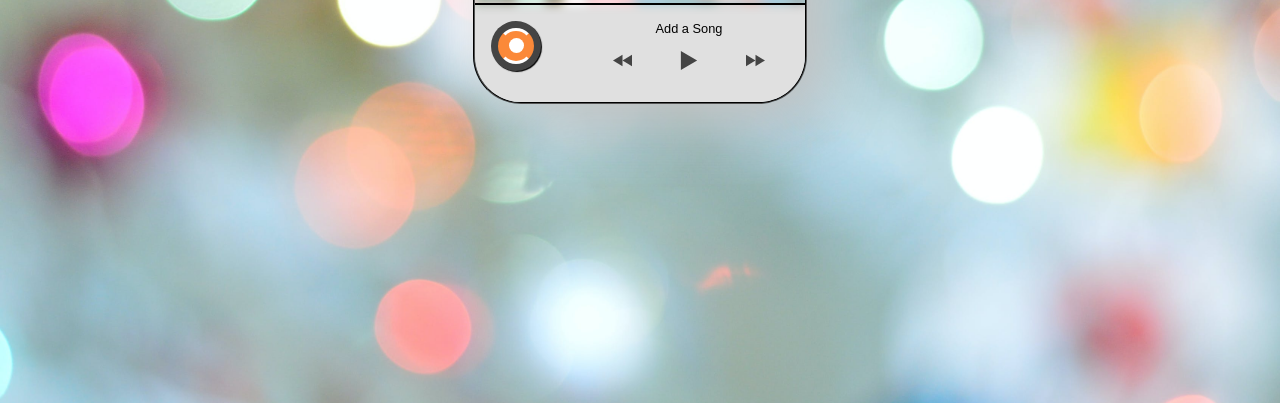
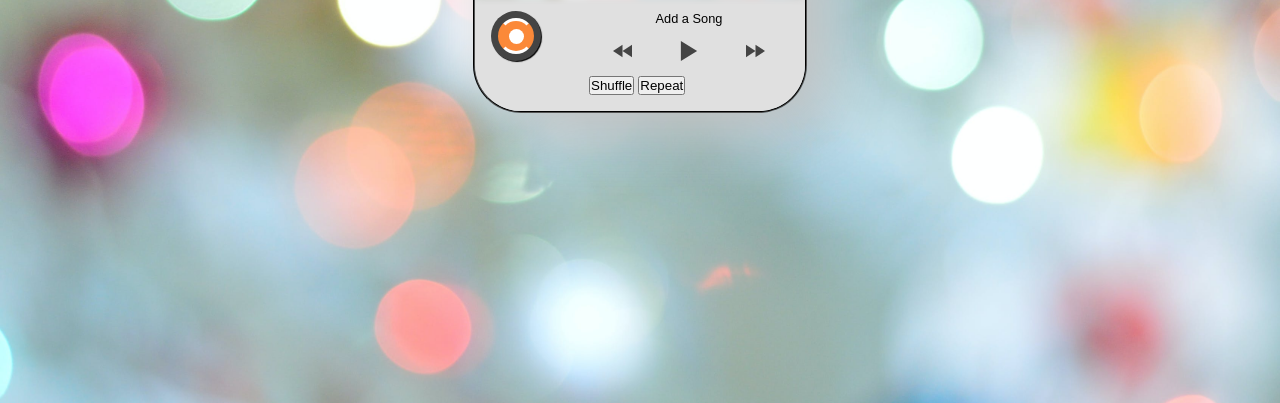
Before and after one commit to soychendo/audioseven, a website: page index.html in a window 1280 px wide. Shown: the part 397-800 px from the top of the page. Drawn offline with Linux system fonts and the light colour scheme.

Commit message:
Update index.html

```diff
--- a/index.html
+++ b/index.html
@@ -57,6 +57,10 @@ Project created from scratch by chendo | Github @chendodev
                         <img id="img-play" src="./assets/img/play.svg" alt="play">
                         <img class="next" src="./assets/img/next.svg" alt="next">
                     </div>
+                    <div class="extra-controls">
+      <button class="shuffle">Shuffle</button>
+      <button class="repeat">Repeat</button>
+    </div>
                 </div>
             </div>
         </div>
```
